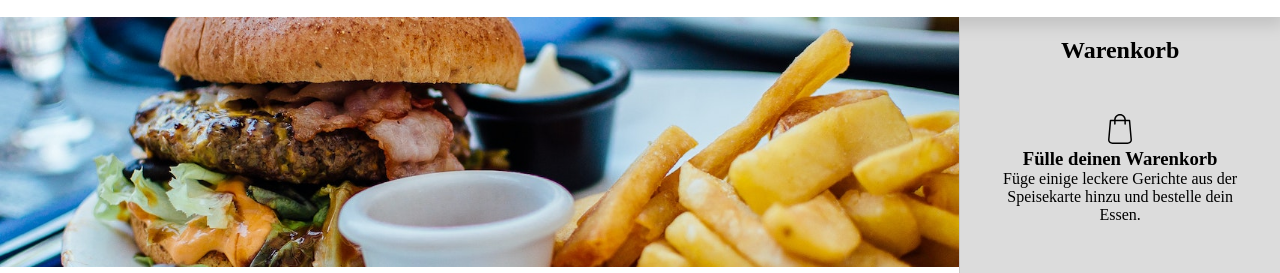
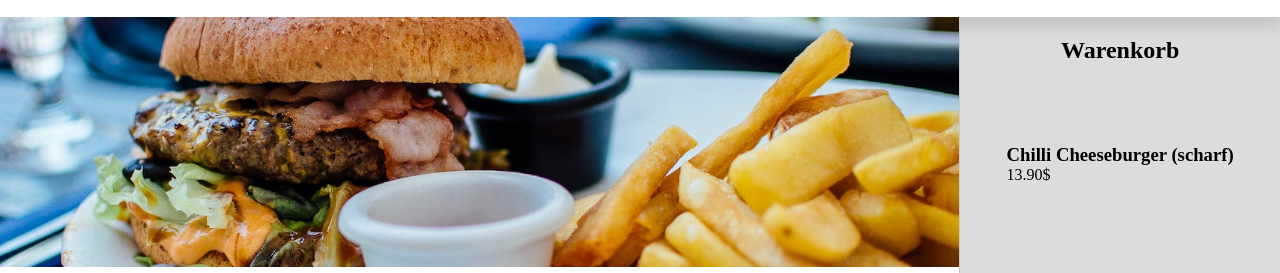
Before and after one commit to m4koo/lieferandeClone, a plain HTML site: page index.html in a window 1280 px wide. Both pictures are taken after a click on the element 479 px from the left and 654 px from the top of the page. Shown: the part 83-356 px from the top of the page. Drawn offline with Linux system fonts and the light colour scheme.

Commit message:
items onclick add to basket

```diff
--- a/script.js
+++ b/script.js
@@ -13,7 +13,7 @@ function generateItemsHTML(i){
     let items = document.getElementById('items');
 
     items.innerHTML += `
-        <div class="item-card" onclick="addToBasket${i}">
+        <div class="item-card" onclick="addToBasket(${i})">
             <h3>${food[i]}</h3>
             <p>${ingredients[i]}</p>
             <div>${price[i]}$</div>
@@ -23,5 +23,15 @@ function generateItemsHTML(i){
 }
 
 function addToBasket(i) {
+    document.getElementById('empty').innerHTML='';
+    generateBasketItemHTML(i);
+}
 
+function generateBasketItemHTML(i) {
+    document.getElementById('basket').innerHTML += `
+        <div class='basket-items' id='baskter-item${i}'>
+            <h3>${food[i]}</h3>
+            <span>${price[i]}$</span>
+        </div>
+    `;
 }
--- a/style.css
+++ b/style.css
@@ -101,6 +101,7 @@ nav span:first-child{
     padding: 10px;
     margin-bottom: 20px;
     position: relative;
+    cursor: pointer;
 }
 
 .item-card:hover {
```
